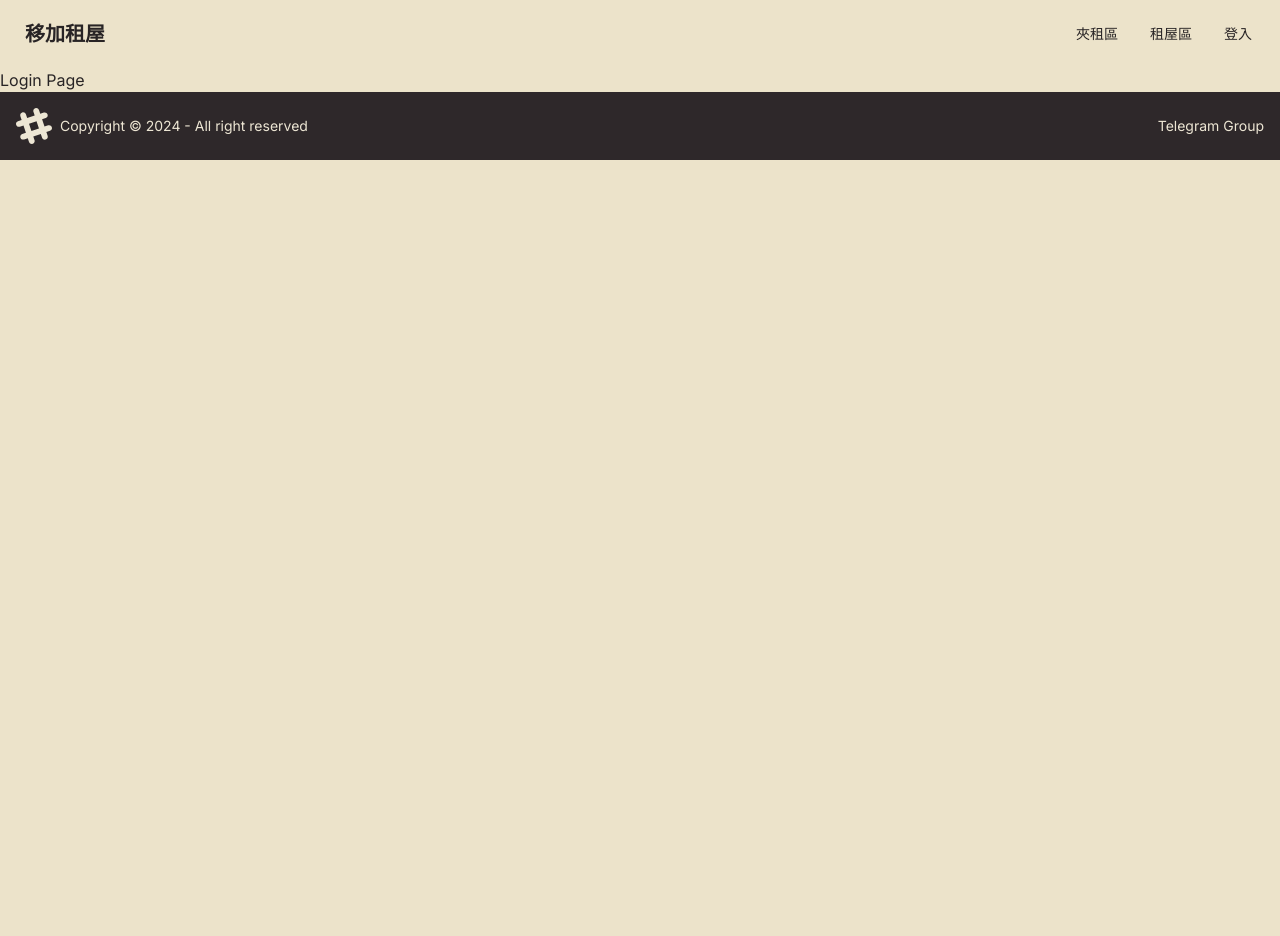
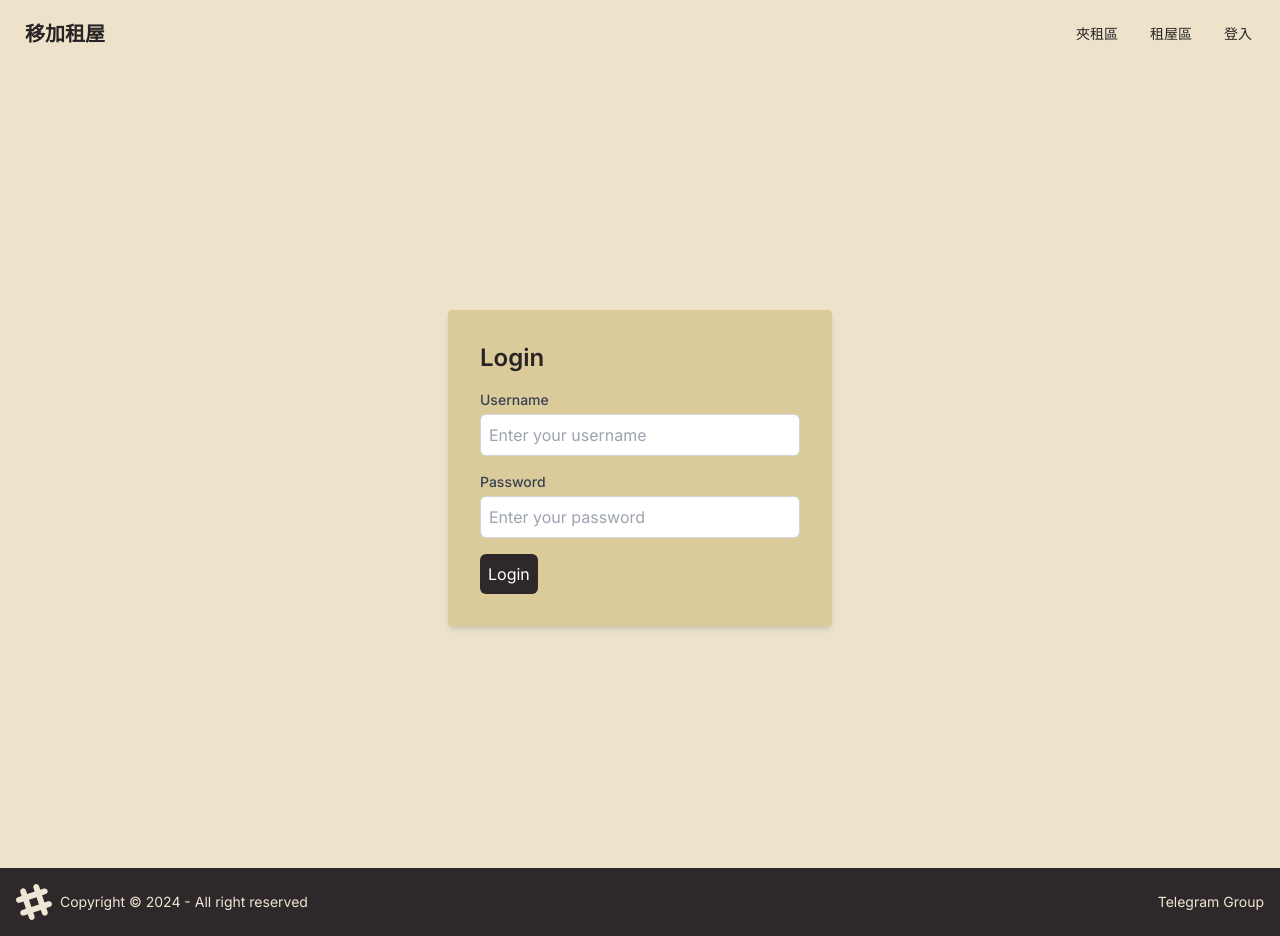
Before and after one commit to Alvisalc/RentinCA-FrontEnd, a Next.js app: page /login in a window 1280 px wide. Before the commit the page ends 800 px from the top, so only its background shows below. Built offline with nearby package versions, Linux system fonts and the light colour scheme.

Commit message:
login page

```diff
--- a/src/app/(auth)/login/page.tsx
+++ b/src/app/(auth)/login/page.tsx
@@ -2,7 +2,43 @@ import React from 'react'
 
 const page = () => {
   return (
-    <div>Login Page</div>
+    <div className="flex h-screen justify-center items-center">
+      <div className="bg-base-300 p-8 rounded shadow-md w-96">
+        <h2 className="text-2xl font-semibold mb-4">Login</h2>
+        <form>
+          <div className="mb-4">
+            <label htmlFor="username" className="block text-gray-700 text-sm font-medium">
+              Username
+            </label>
+            <input
+              type="text"
+              id="username"
+              name="username"
+              className="mt-1 p-2 border border-gray-300 rounded-md w-full"
+              placeholder="Enter your username"
+            />
+          </div>
+          <div className="mb-4">
+            <label htmlFor="password" className="block text-gray-700 text-sm font-medium">
+              Password
+            </label>
+            <input
+              type="password"
+              id="password"
+              name="password"
+              className="mt-1 p-2 border border-gray-300 rounded-md w-full"
+              placeholder="Enter your password"
+            />
+          </div>
+          <button
+            type="submit"
+            className="bg-neutral text-white p-2 rounded-md hover:bg-gray-600 focus:outline-none focus:ring focus:border-blue-300"
+          >
+            Login
+          </button>
+        </form>
+      </div>
+    </div>
   )
 }
 
```
Also changed, not shown: src/components/Navbar.tsx (+5 -9 lines).
